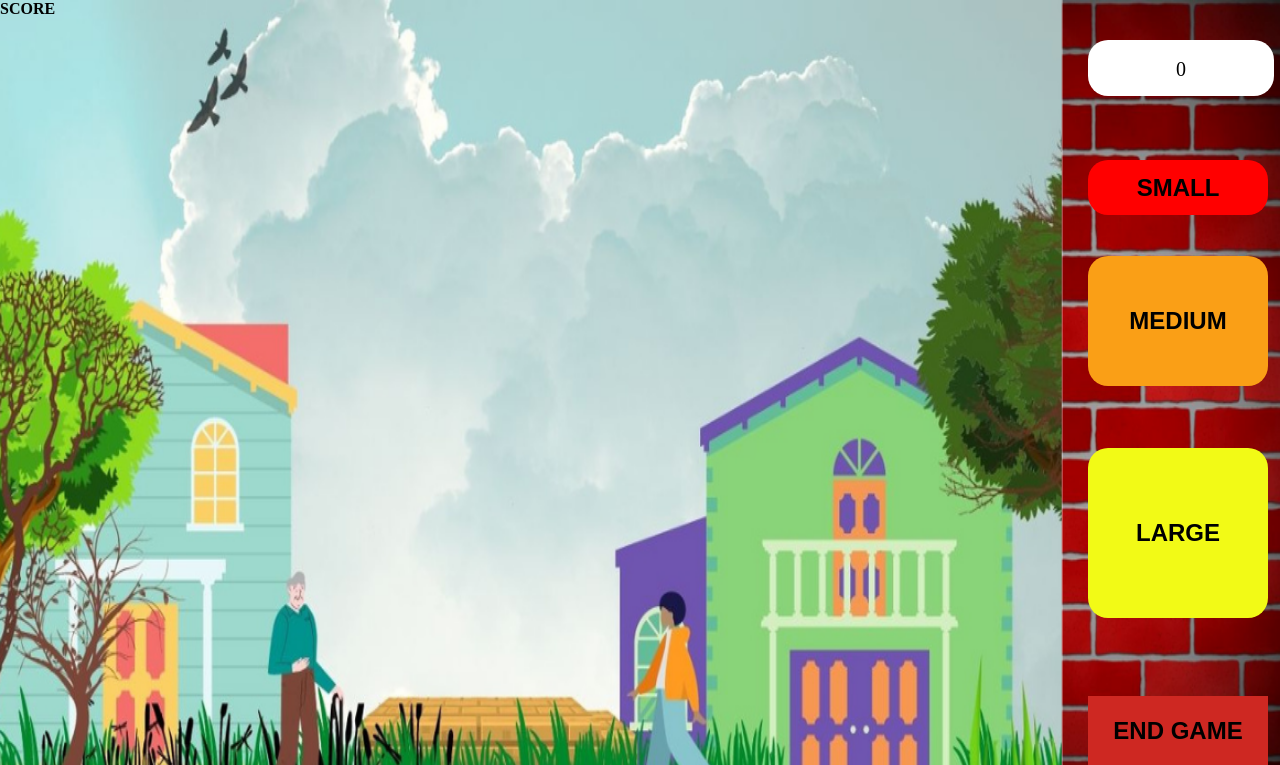
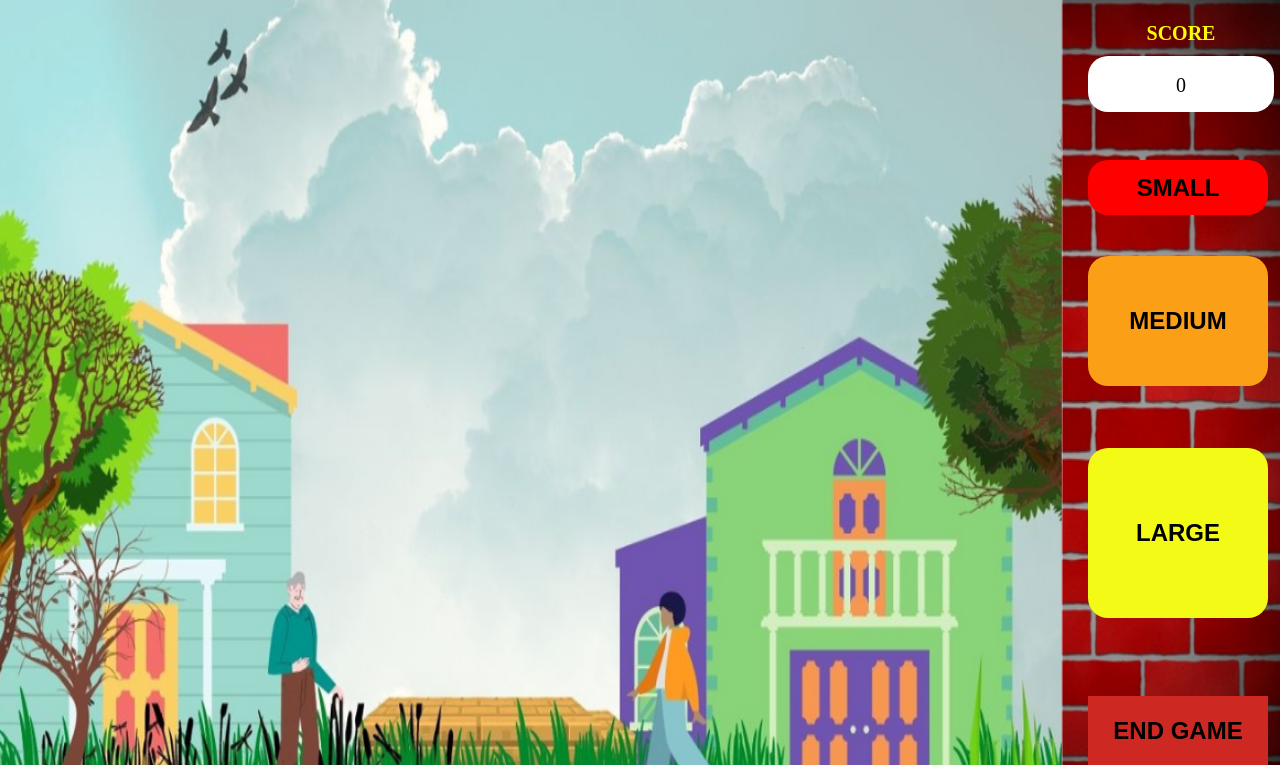
Before and after one commit to DevPriSha/Building-Blocks, a Flask app: template templates/gamepage.html in a window 1280 px wide. Shown: the top 765 px of the page. Run offline with Flask 2, Linux system fonts and the light colour scheme; the template is opened without the code that fills it, so the values that code supplies are empty; some libraries are stand-ins or nearby versions.

Commit message:
Update gamepage.css

```diff
--- a/static/gamepage.css
+++ b/static/gamepage.css
@@ -150,7 +150,27 @@ body,html{
 }
 #ht{
     position: fixed;
-    top: 5%;
+    top: 7%;
+    left: 85%;
+}
+.height1{
+    color: yellow;
+  background-color: transparent;
+  height: 20px;
+  width: 90px;
+  padding: 18px 48px;
+  text-align: center;
+  text-decoration: none;
+  display: inline-block;
+  font-size: 20px;
+  /*text-align: center;*/
+  border: none;
+  border-radius: 20px;
+  font-style: arial;
+}
+#ht1{
+    position: fixed;
+    top: 0.5%;
     left: 85%;
 }
 .canvas {
```
